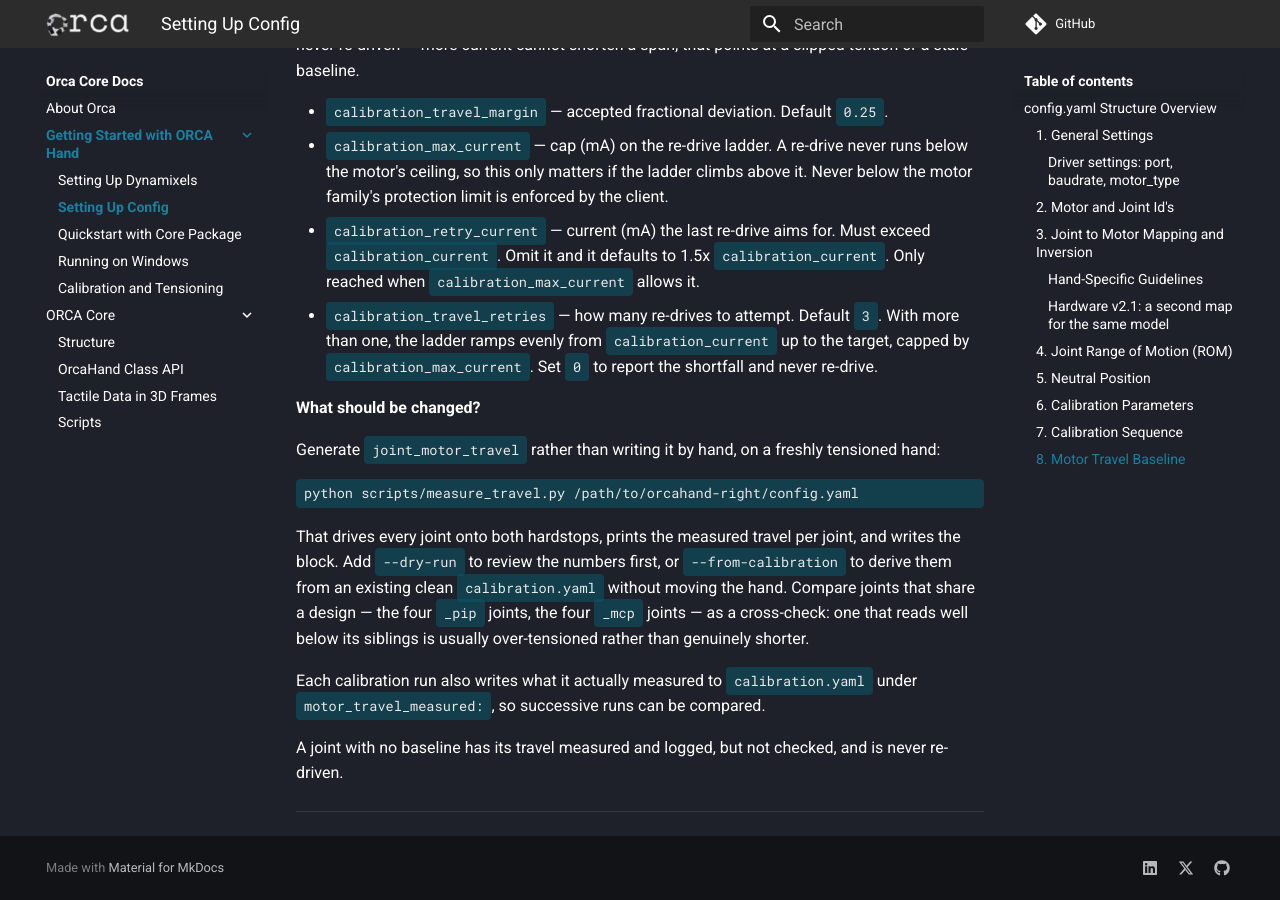
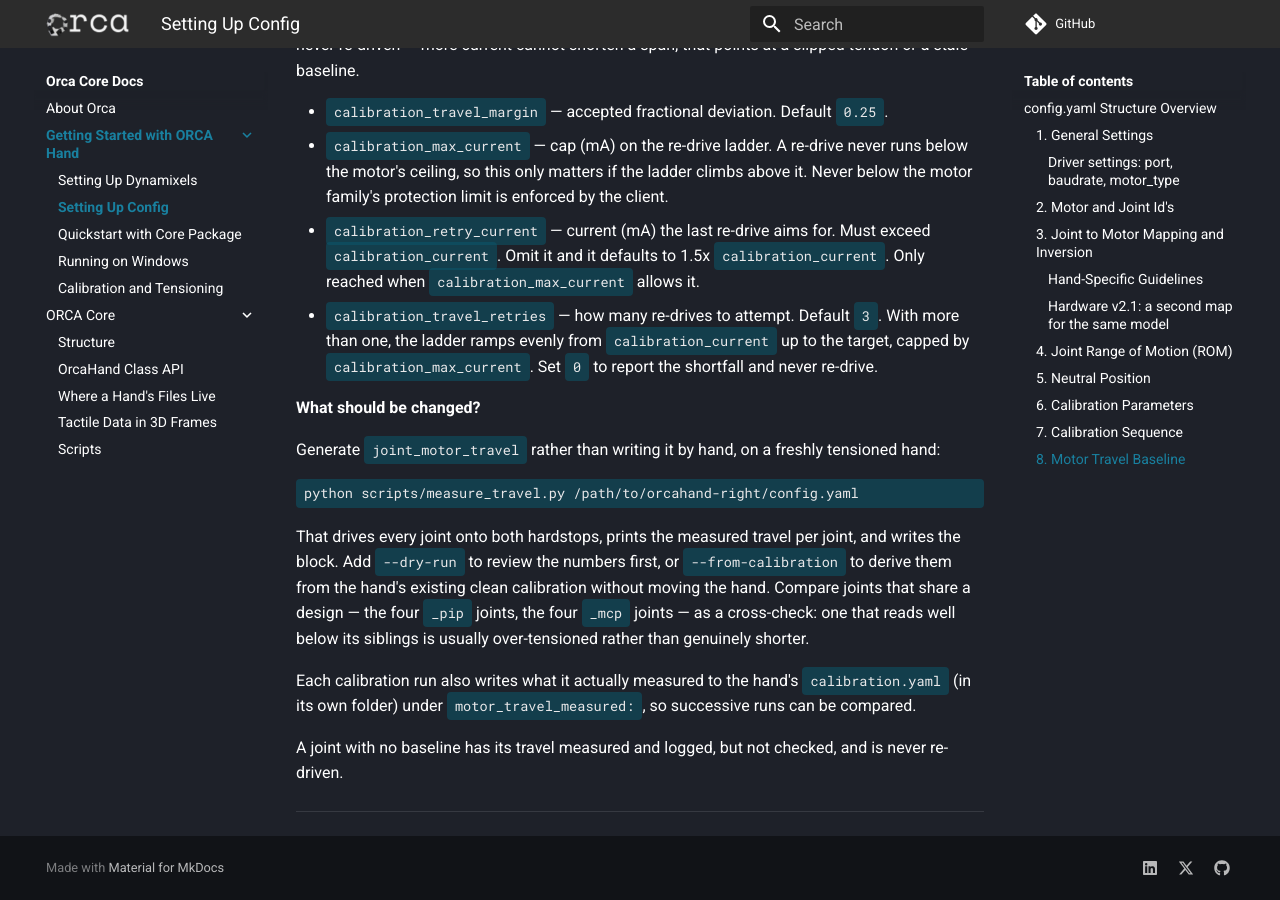
Before and after one commit to orcahand/orca_core, an MkDocs documentation site: the page built from docs/pages/getting-started-docs/setting-up-config.md, in a window 1280 px wide and 900 px high, scrolled down 6053 px. Built offline with MkDocs 1.6.1 and Material for MkDocs 9.7.7, drawn with Linux system fonts in a browser that asks for light colours.

Commit message:
Document where a hand's files live
A README section and a docs page describe the hand folder under ORCA_HOME,
how a hand's folder is chosen, the calibration and setup files, the board copy,
the session-only hardware version, pinned ports, and what happens to files
older versions kept beside a config. Stale mentions of a calibration.yaml beside
the model are updated.

```diff
--- a/docs/pages/getting-started-docs/setting-up-config.md
+++ b/docs/pages/getting-started-docs/setting-up-config.md
@@ -267,14 +267,14 @@ python scripts/measure_travel.py /path/to/orcahand-right/config.yaml
 
 That drives every joint onto both hardstops, prints the measured travel per
 joint, and writes the block. Add `--dry-run` to review the numbers first, or
-`--from-calibration` to derive them from an existing clean `calibration.yaml`
+`--from-calibration` to derive them from the hand's existing clean calibration
 without moving the hand. Compare joints that share a design — the four `_pip`
 joints, the four `_mcp` joints — as a cross-check: one that reads well below its
 siblings is usually over-tensioned rather than genuinely shorter.
 
-Each calibration run also writes what it actually measured to
-`calibration.yaml` under `motor_travel_measured:`, so successive runs can be
-compared.
+Each calibration run also writes what it actually measured to the hand's
+`calibration.yaml` (in its own folder) under `motor_travel_measured:`, so
+successive runs can be compared.
 
 A joint with no baseline has its travel measured and logged,
 but not checked, and is never re-driven.
--- a/mkdocs.yml
+++ b/mkdocs.yml
@@ -58,6 +58,7 @@ nav:
   - ORCA Core:
       - Structure: pages/orca-core-docs/orca-core-structure.md
       - OrcaHand Class API: pages/orca-core-docs/orcahand-api.md
+      - Where a Hand's Files Live: pages/orca-core-docs/hand-files.md
       - Tactile Data in 3D Frames: pages/orca-core-docs/tactile-frames.md
       - Scripts: pages/orca-core-docs/orca-core-scripts.md
 
```
Also changed, not shown: README.md (+23 -2 lines), docs/pages/orca-core-docs/hand-files.md (added, +67 -0 lines), docs/pages/orca-core-docs/orca-core-scripts.md (+2 -1 lines), docs/pages/orca-core-docs/orca-core-structure.md (+1 -1 lines).
